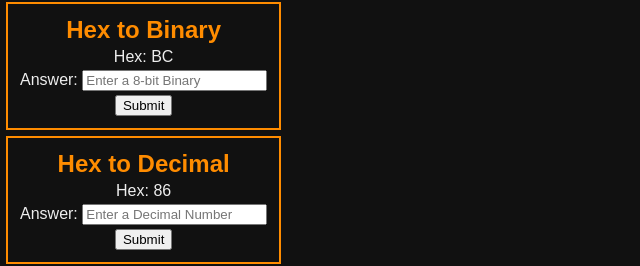
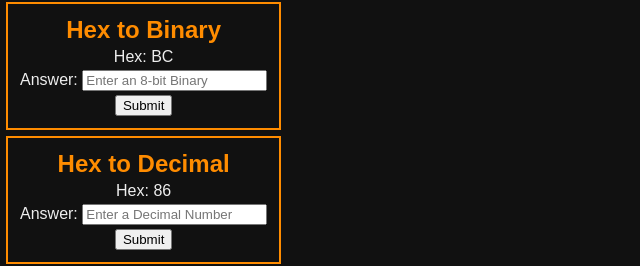
Before and after one commit to WorkinginLogic/CodePotpourri, a plain HTML site: page site/index.html in a window 1280 px wide. Shown: the part 383-649 px from the top of the page, 0-640 px from the left. Drawn offline with Linux system fonts and the light colour scheme.

Commit message:
Update index.html

```diff
--- a/site/index.html
+++ b/site/index.html
@@ -31,7 +31,7 @@
     <section class="quiz">
         <h2>Hex to Binary</h2>
         <p>Hex: <span id="randomHex2"></span></p>
-        <p>Answer: <input type="text" id="binaryInput2" placeholder="Enter a 8-bit Binary"></p>
+        <p>Answer: <input type="text" id="binaryInput2" placeholder="Enter an 8-bit Binary"></p>
         <button id="hexButton2">Submit</button>
     </section>
 
```
